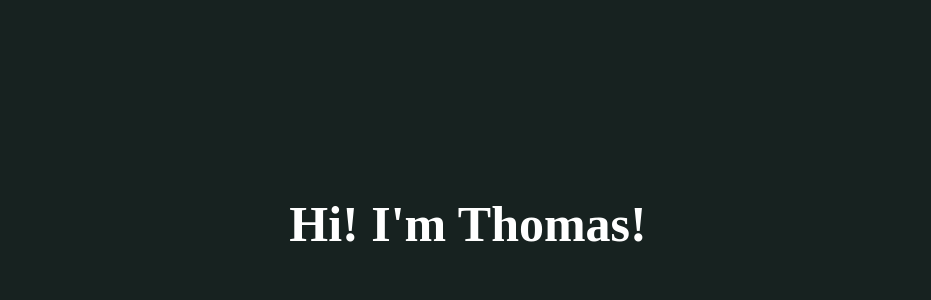
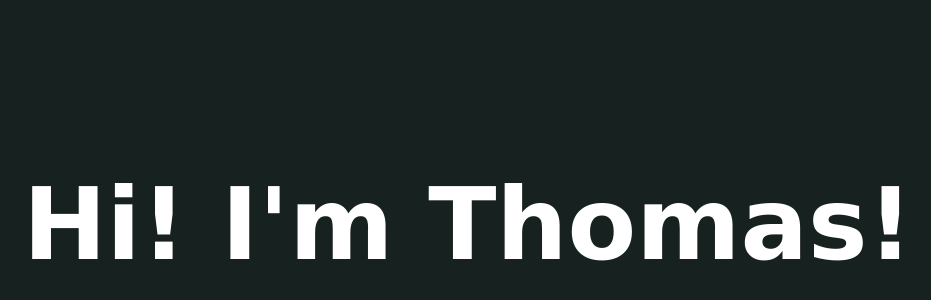
Before and after one commit to sometomfoolery/sometomfoolery.github.io, a plain HTML site: page index.html in a window 1280 px wide. Shown: the part 176-476 px from the top of the page, without its empty margins (172-1103 px from the left). Drawn offline with Linux system fonts and the light colour scheme.

Commit message:
Fixed font and tab display
Prettied up the font and added a window name and icon

```diff
--- a/index.html
+++ b/index.html
@@ -4,7 +4,12 @@
 
     <head>
 
+        <!-- Links -->
         <link rel="stylesheet" href="styles.css"></script>
+
+        <!-- Tab Info -->
+        <title>Wooshian Home</title>
+        <link rel="icon" type="image/x-icon" href="/images/favicon.ico">
 
     </head>
 
--- a/styles.css
+++ b/styles.css
@@ -14,6 +14,7 @@ div#screen {
 
 div#title {
     color: white;
-    font-size: 50px;
+    font-family: Verdana, Arial, sans-serif;
+    font-size: 100px;
     font-weight: bold;
 }
```
Also changed, not shown: favicon.ico (added).
